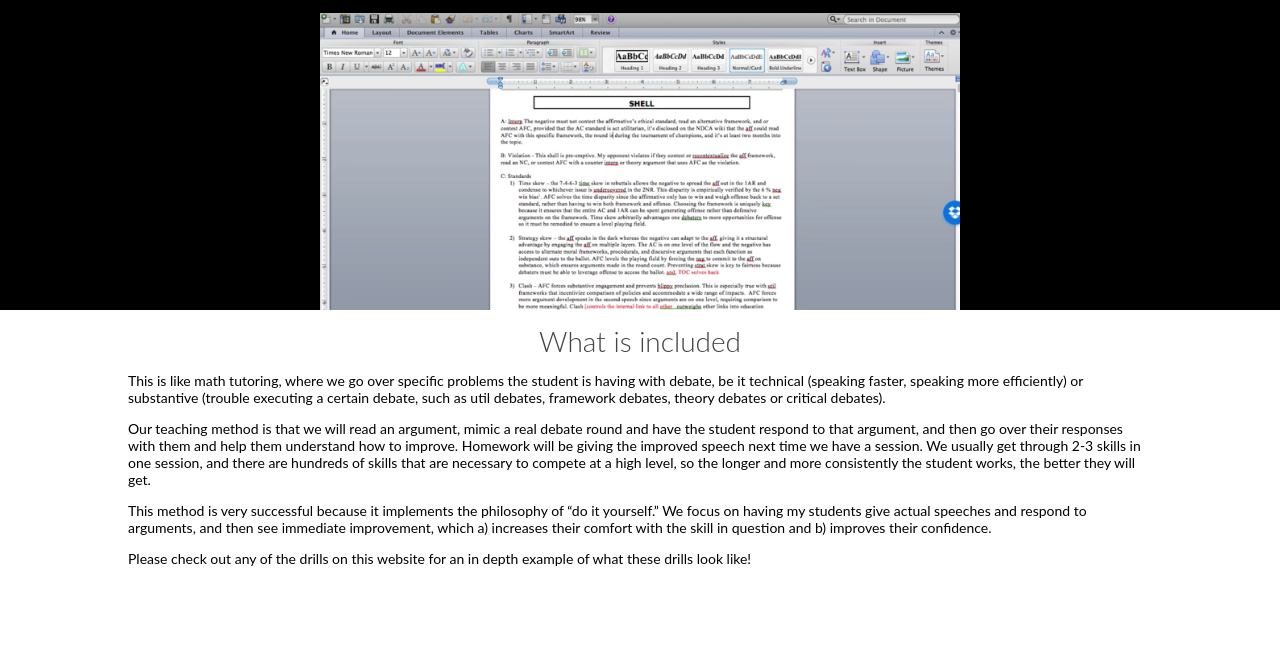
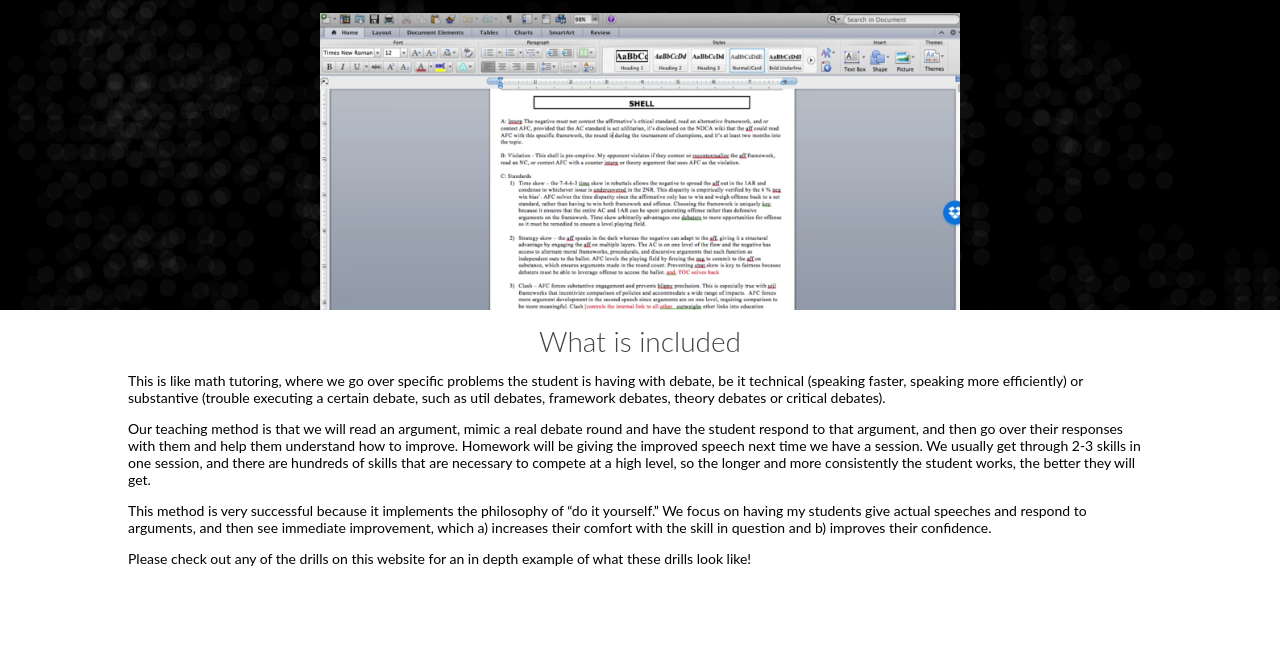
Before and after one commit to debatedrillswebsite/debatedrillswebsite, a plain HTML site: page about.html in a window 1280 px wide. Shown: the part 144-800 px from the top of the page. Drawn offline with Linux system fonts and the light colour scheme; a web font is replaced by a local one.

Commit message:
adding dots watermark

```diff
--- a/about.html
+++ b/about.html
@@ -167,6 +167,9 @@ header > .rightlinks > a:hover{
   height:auto;
   display:inline-block;
   background-color:black;
+  background-image: url('dots.png');
+  background-size:cover;
+
 }
 
 .general h1{
```
Also changed, not shown: dots.png (added).
